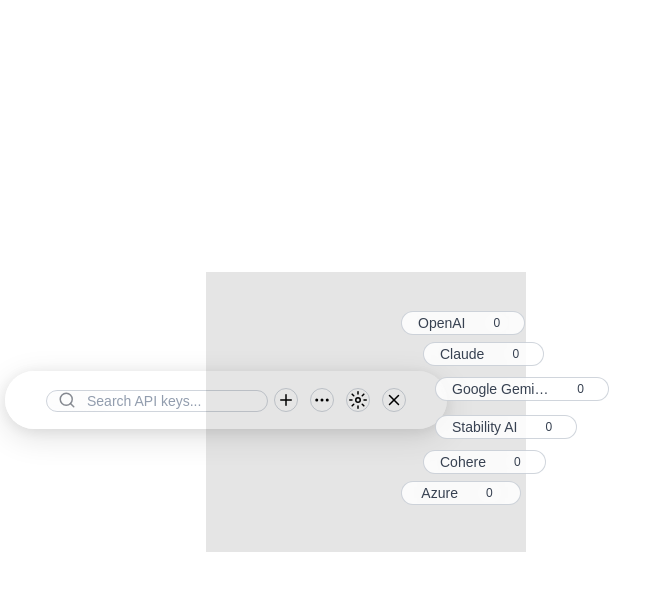
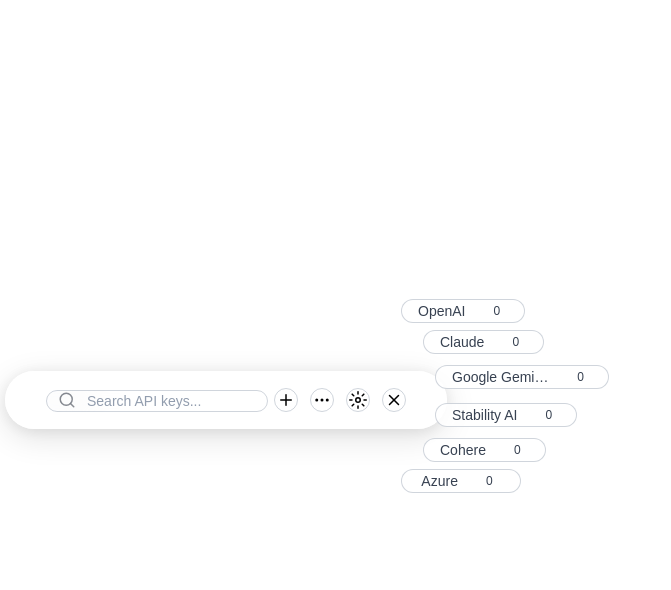
Before and after one commit to blueraincoatli/APIkeyManager, a React (Vite) app: page / in a window 1280 px wide. Both pictures are taken after a click on the button 322 px from the left and 400 px from the top of the page. Shown: the top 590 px of the page, without its empty margins (0-671 px from the left). Built offline with nearby package versions, Linux system fonts and the light colour scheme.

Commit message:
修复弹出菜单拖拽区域覆盖问题

```diff
--- a/src/components/FloatingToolbar/FloatingToolbar.tsx
+++ b/src/components/FloatingToolbar/FloatingToolbar.tsx
@@ -100,7 +100,9 @@
     // 检查是否点击在交互元素上
     const target = e.target as HTMLElement;
     if (target.closest('.floating-toolbar-search-container') ||
-        target.closest('.floating-toolbar-buttons')) {
+        target.closest('.floating-toolbar-buttons') ||
+        target.closest('.floating-toolbar-radial-menu') ||
+        target.closest('.radial-menu-overlay')) {
       return; // 不处理交互元素的拖拽
     }
 
--- a/src/components/RadialMenu/RadialMenu.css
+++ b/src/components/RadialMenu/RadialMenu.css
@@ -2,27 +2,20 @@
 
 /* Radial menu overlay */
 .radial-menu-overlay {
-  position: absolute;
-  inset: 0;
+  position: relative;
   z-index: 50;
   background: transparent;
+  pointer-events: none; /* 让overlay本身不阻止点击事件 */
 }
 
-/* Radial menu background */
-.radial-menu-background {
-  position: absolute;
-  inset: 0;
-  background-color: rgba(0, 0, 0, 0.1);
-}
+
 
 /* Radial menu container */
 .radial-menu-container {
-  position: absolute;
+  position: relative;
   width: 20rem; /* 320px */
   height: 16rem; /* 256px */
-  left: 0;
-  top: 50%;
-  transform: translateY(-50%); /* 使用 transform 实现精确垂直居中 */
+  pointer-events: auto; /* 确保菜单容器可以接收点击事件 */
 }
 
 
@@ -43,9 +36,12 @@
   transition: all var(--transition-fast);
   min-width: 120px;
   max-width: 180px;
+  cursor: pointer;
+  pointer-events: auto; /* 确保按钮可以接收点击事件 */
+  z-index: 100; /* 确保按钮在最上层 */
   /* Force hardware acceleration */
+  -webkit-transform: translateZ(0);
   transform: translateZ(0);
-  -webkit-transform: translateZ(0);
 }
 
 /* 支持backdrop-filter的浏览器 */
--- a/src/components/RadialMenu/RadialMenu.tsx
+++ b/src/components/RadialMenu/RadialMenu.tsx
@@ -90,8 +90,6 @@
 
   return (
     <div className="radial-menu-overlay">
-      <div className="radial-menu-background" onClick={onClose} />
-
       <div
         ref={menuRef}
         className="radial-menu-container"
```
